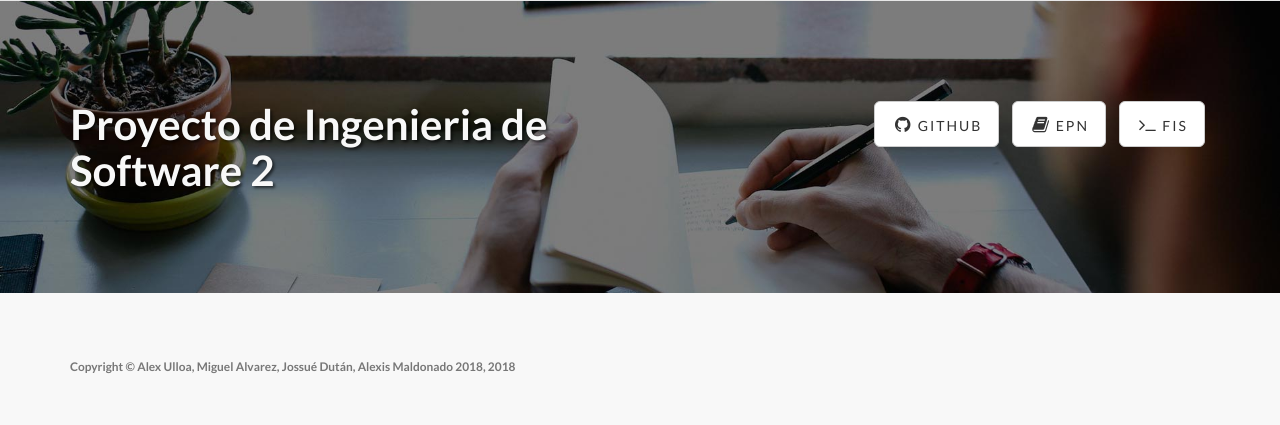
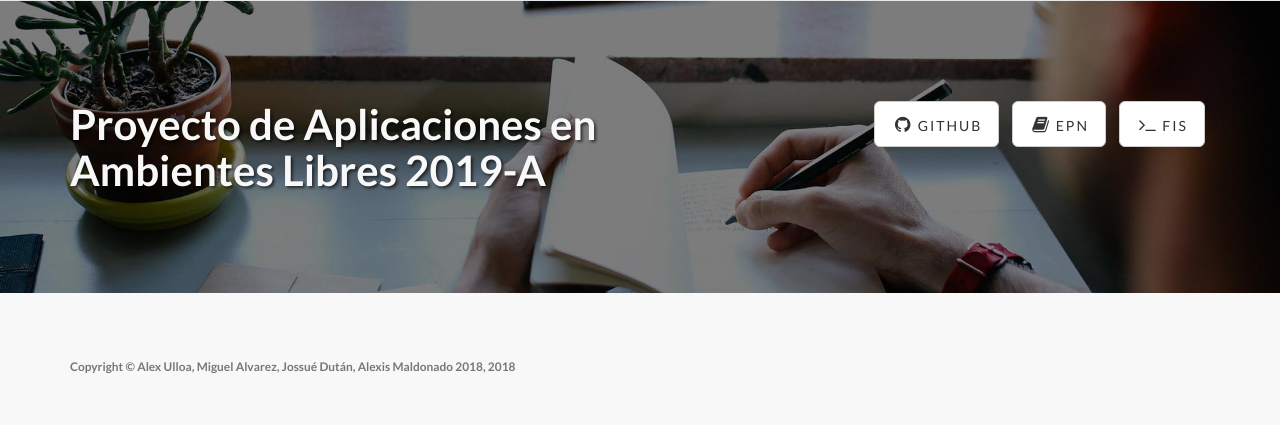
Before and after one commit to PaulLora/SGOALibres, a PHP site: page / in a window 1280 px wide. Shown: the part 1949-2374 px from the top of the page. Run offline with PHP 8.4, Linux system fonts and the light colour scheme.

Commit message:
Update index.php

```diff
--- a/sgoa/index.php
+++ b/sgoa/index.php
@@ -144,7 +144,7 @@
 
         <div class="row">
             <div class="col-lg-6">
-                <h2>Proyecto de Ingenieria de Software 2</h2>
+                <h2>Proyecto de Aplicaciones en Ambientes Libres 2019-A</h2>
             </div>
             <div class="col-lg-6">
                 <ul class="list-inline banner-social-buttons">
```
